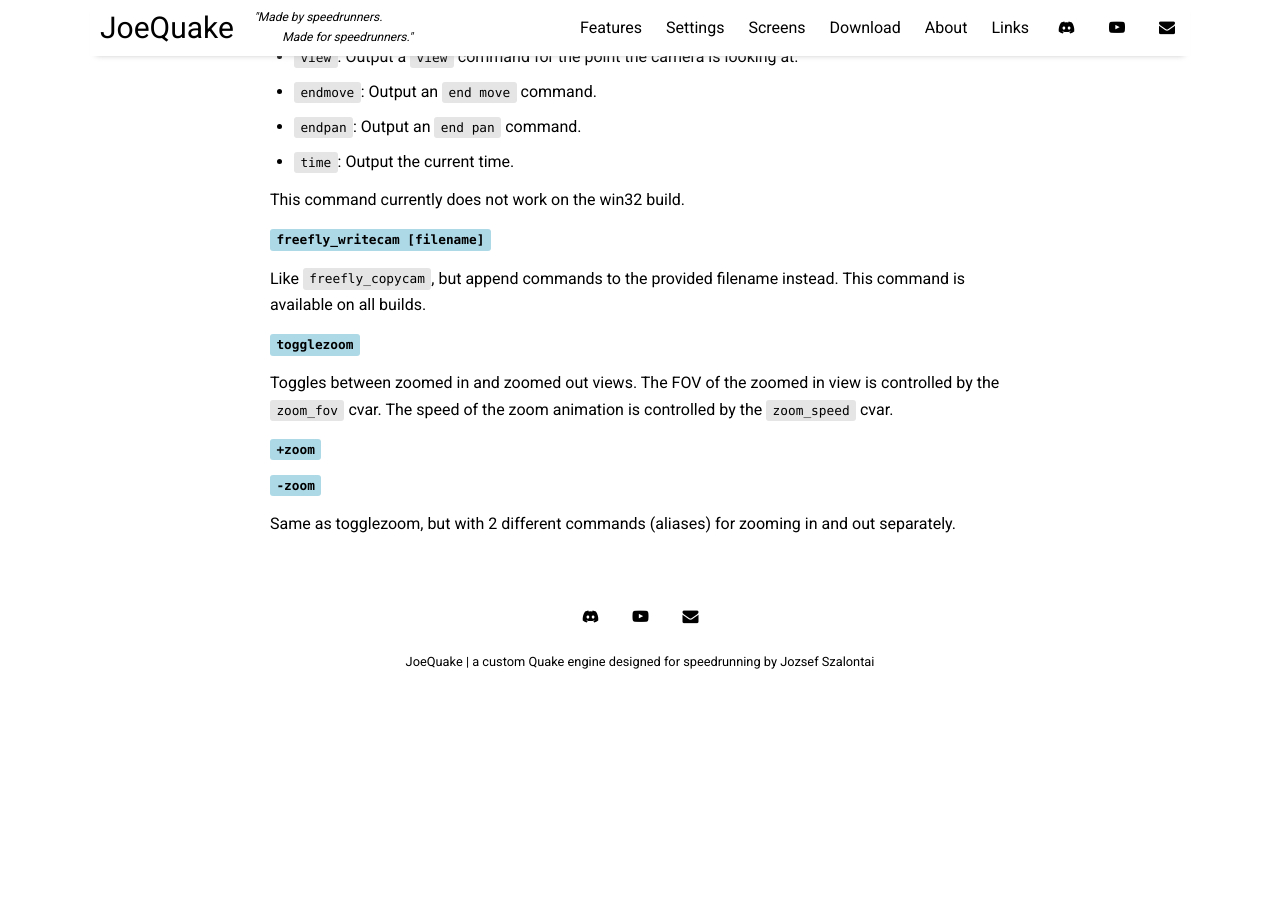
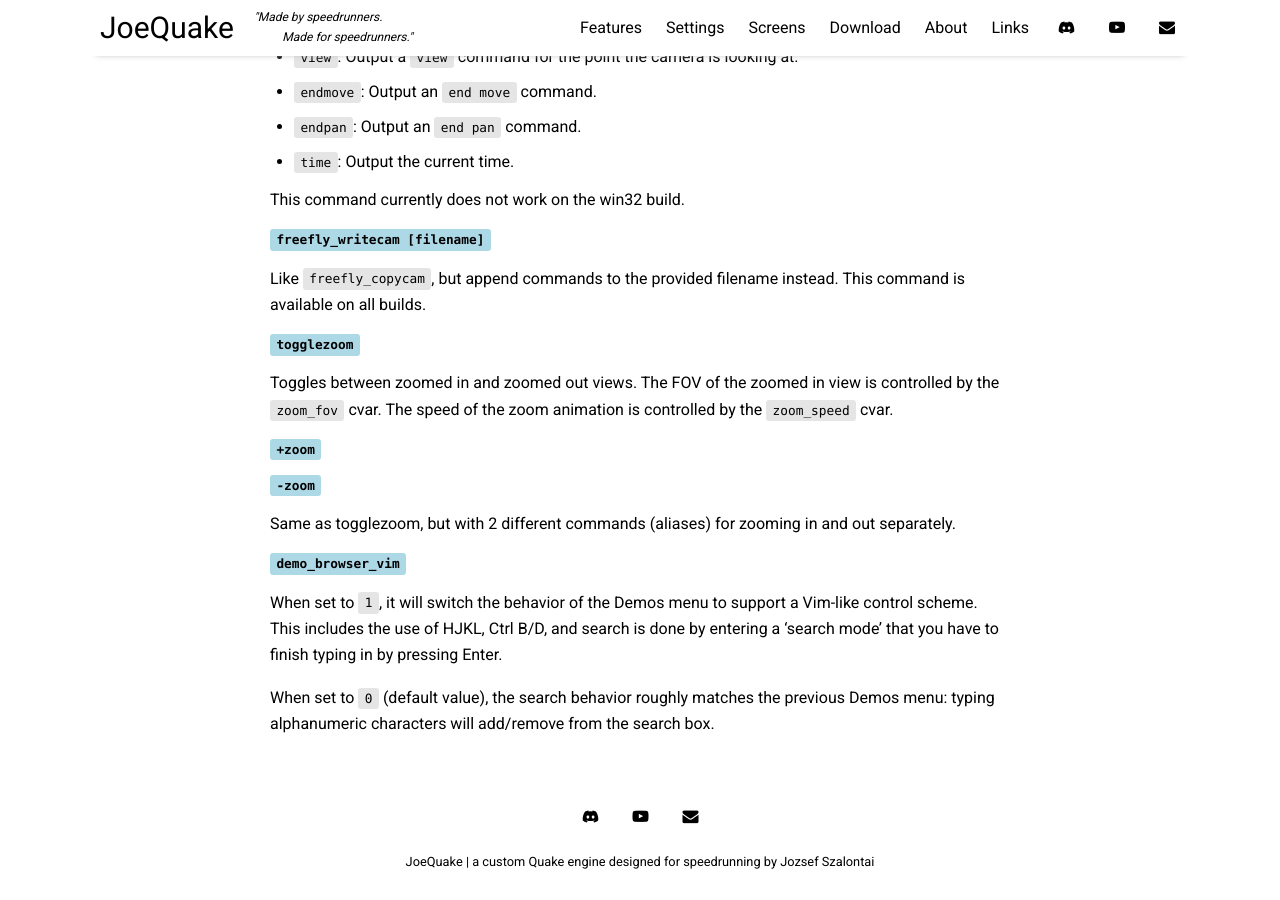
Before and after one commit to j0zzz/JoeQuake, a Jekyll site: the page built from docs/pages/cvars-commands.md, in a window 1280 px wide and 900 px high, scrolled down 28404 px. Built offline with Jekyll 4.4.1, drawn with Linux system fonts in a browser that asks for light colours; nearby versions of some CDN libraries; before the commit the page ends 29104 px from its top, so only the background shows below that.

Commit message:
docs for new cvar

```diff
--- a/docs/pages/cvars-commands.md
+++ b/docs/pages/cvars-commands.md
@@ -1335,3 +1335,12 @@
 ##### `-zoom`
 
 Same as togglezoom, but with 2 different commands (aliases) for zooming in and out separately.
+
+##### `demo_browser_vim`
+
+When set to `1`, it will switch the behavior of the Demos menu to support a Vim-like control scheme.
+This includes the use of HJKL, Ctrl B/D, and search is done by entering a 'search mode' that you
+have to finish typing in by pressing Enter.
+
+When set to `0` (default value), the search behavior roughly matches the previous Demos menu: typing
+alphanumeric characters will add/remove from the search box.
```
